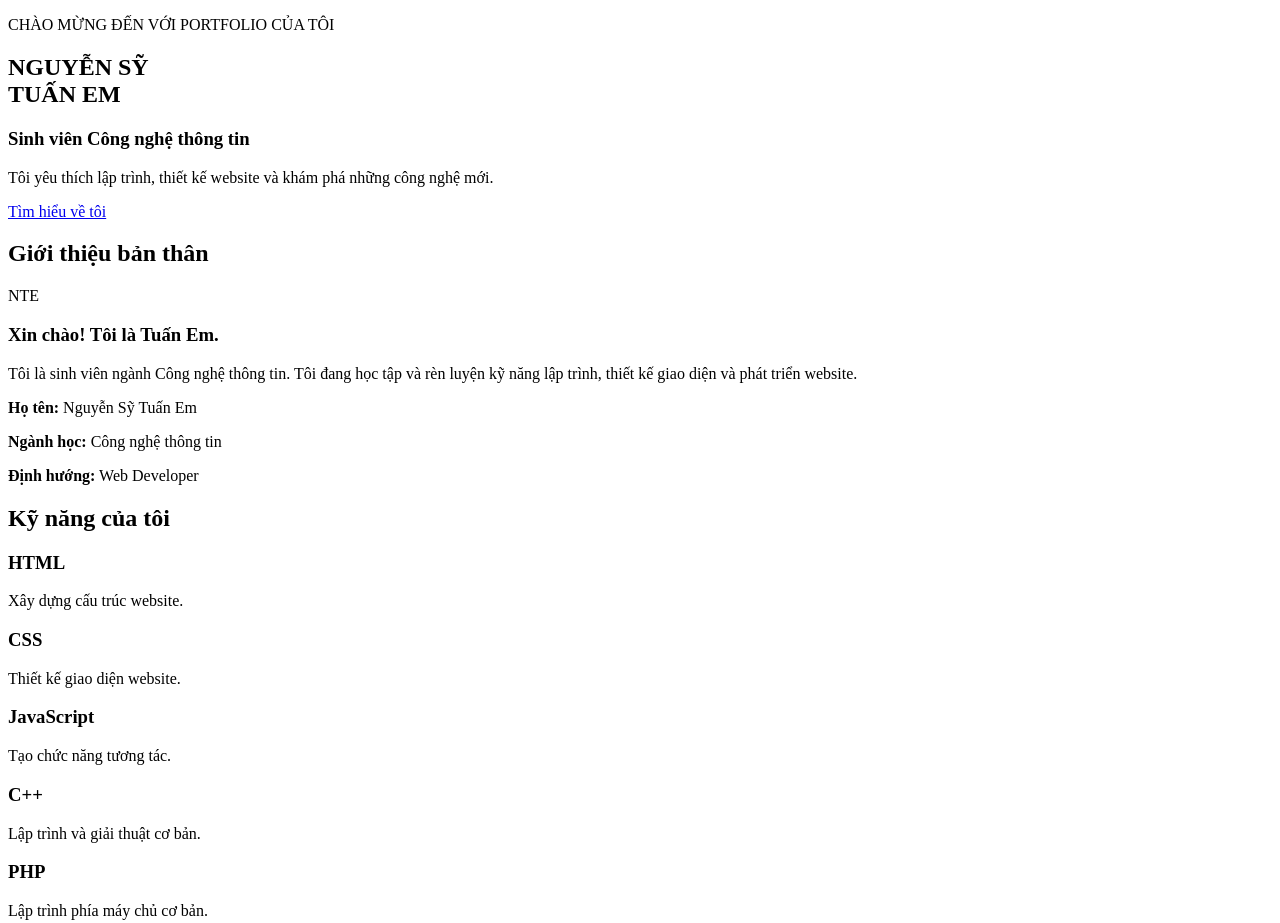
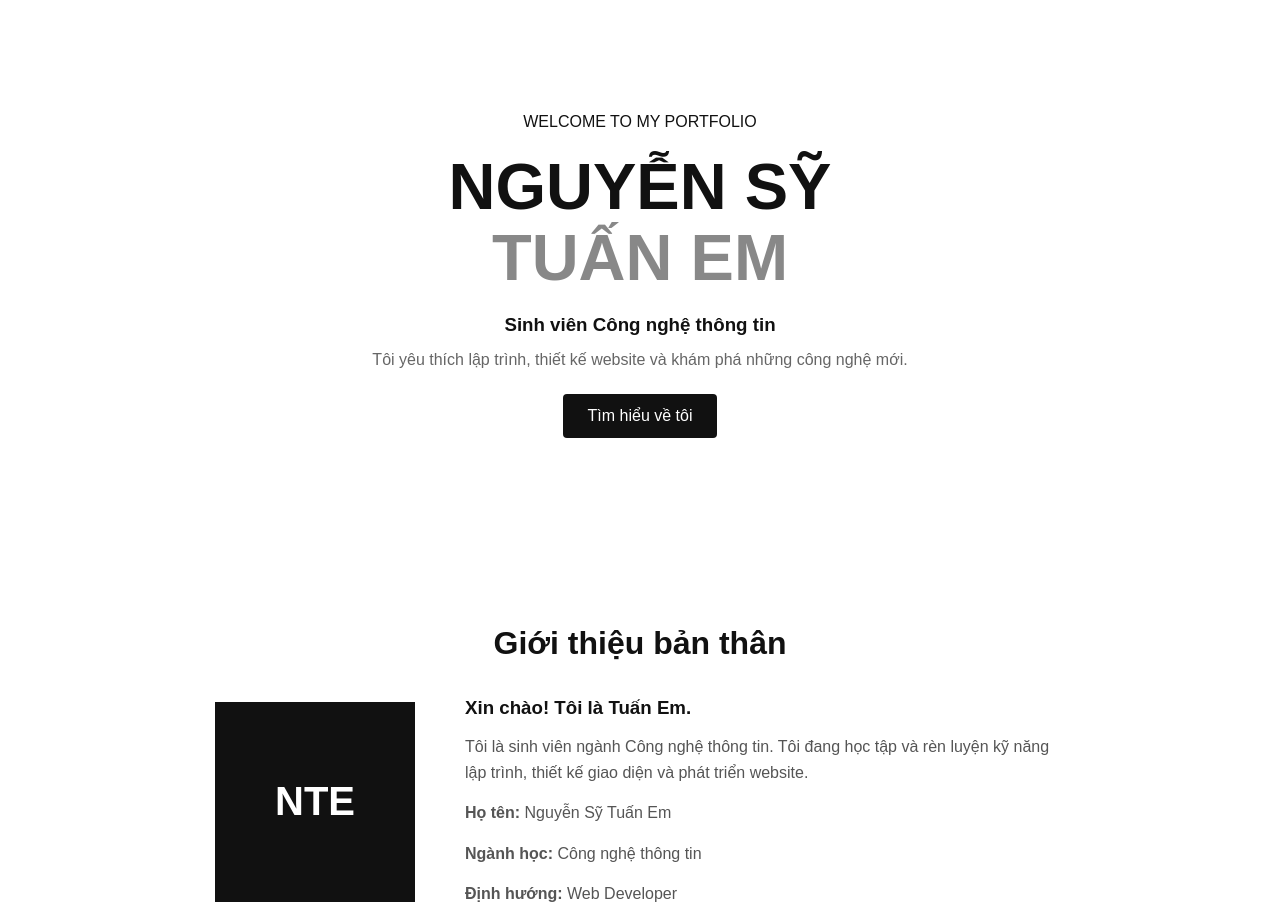
Before and after one commit to nguyensytuanem-dotcom/portfolio, a plain HTML site: page index.html in a window 1280 px wide. Shown: the top 923 px of the page. Drawn offline with Linux system fonts and the light colour scheme; a script that the page names is missing.

Commit message:
Update website

```diff
--- a/index.html
+++ b/index.html
@@ -1,16 +1,15 @@
-
 <!DOCTYPE html>
-<html lang="vi">
+<html lang="en">
 <head>
     <meta charset="UTF-8">
     <meta name="viewport" content="width=device-width, initial-scale=1.0">
     <title>Portfolio - Nguyễn Sỹ Tuấn Em</title>
-    <link rel="stylesheet" href="Untitled-1.css">
+    <link rel="stylesheet" href="style.css">
 </head>
 <body>
 
 <section id="home" class="hero">
-    <p>CHÀO MỪNG ĐẾN VỚI PORTFOLIO CỦA TÔI</p>
+    <p>WELCOME TO MY PORTFOLIO</p>
     <h1>NGUYỄN SỸ<br><span>TUẤN EM</span></h1>
     <h3>Sinh viên Công nghệ thông tin</h3>
     <p class="intro">
--- a/style.css
+++ b/style.css
@@ -1,4 +1,3 @@
-
 * {
     margin: 0;
     padding: 0;
@@ -8,7 +7,7 @@
 }
 
 body {
-    background: white;
+    background: rgb(255, 255, 255);
     color: #111;
 }
 
```
